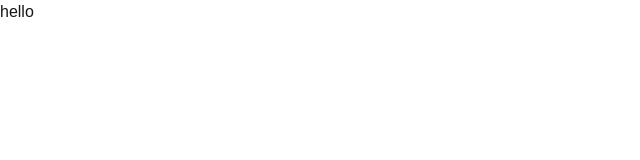
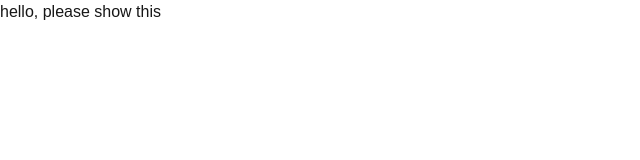
Before and after one commit to EliasenJason/ToDo, a Next.js app: page / in a window 1280 px wide. Shown: the top 160 px of the page, without its empty margins (0-640 px from the left). Built offline with nearby package versions, Linux system fonts and the light colour scheme.

Commit message:
try another deploy for vercel

```diff
--- a/src/app/page.tsx
+++ b/src/app/page.tsx
@@ -1,5 +1,7 @@
-export default function Home(): JSX.Element {
+export default function Home() {
   return (
-    <p>hello</p>
+    <div>
+      <p>hello, please show this</p>
+    </div>
   );
 }
```
